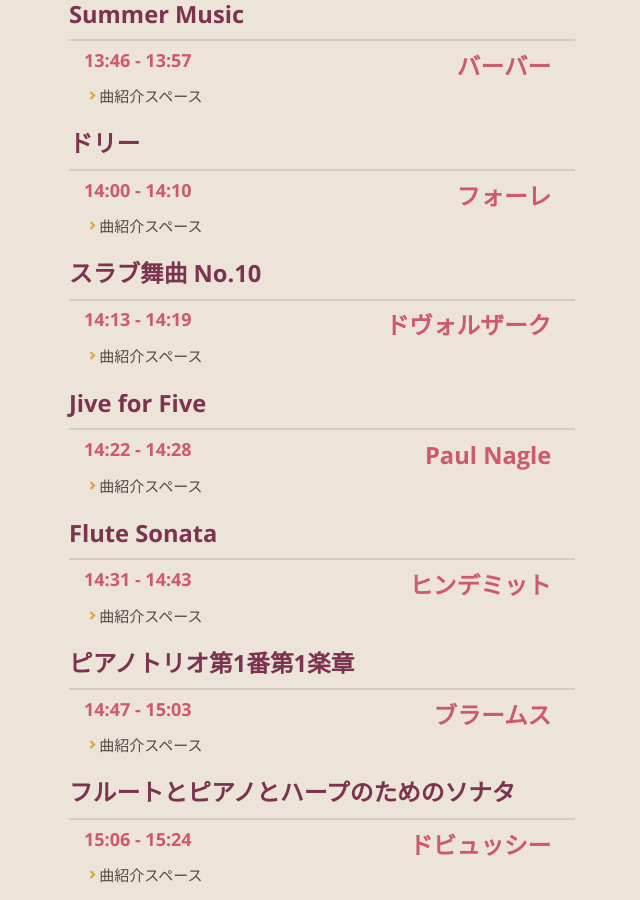
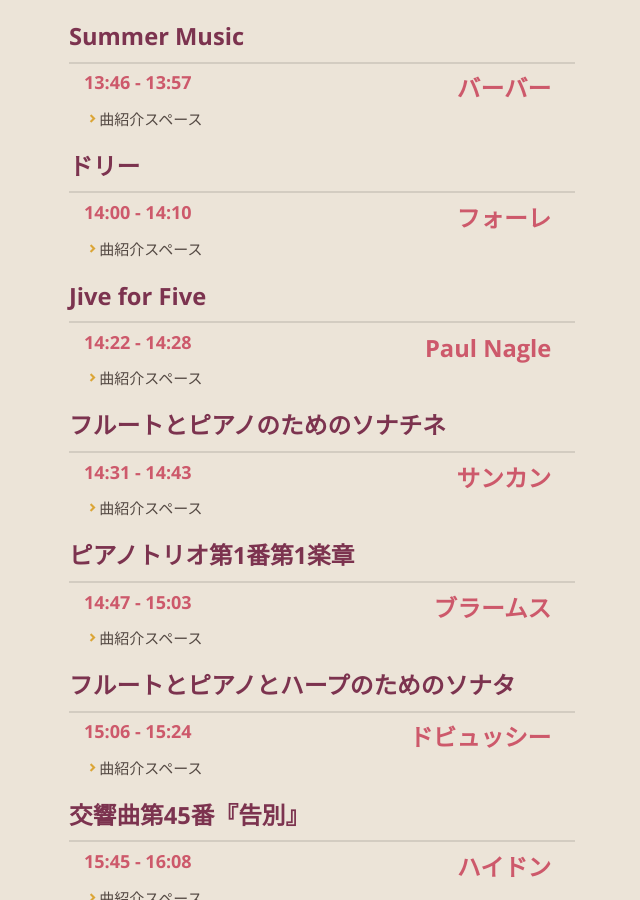
Before and after one commit to Ensemble-Project/Ensemble-Project.github.io, a Jekyll site: the page built from introduction.md, in a window 1280 px wide and 900 px high, scrolled down 1637 px. Shown: the whole window, without its empty margins (318-958 px from the left). Built offline with Jekyll 4.4.1, drawn with Linux system fonts in a browser that asks for light colours; our own code applies the rules of GitHub Pages for plain Markdown files.

Commit message:
曲目変更

```diff
--- a/introduction.md
+++ b/introduction.md
@@ -10,6 +10,7 @@
 * 紹介2
 * 紹介3
 * 長い曲紹介長い曲紹介長い曲紹介長い曲紹介長い曲紹介長い曲紹介長い曲紹介長い曲紹介長い曲紹介長い曲紹介長い曲紹介長い曲紹介長い曲紹介長い曲紹介長い曲紹介長い曲紹介長い曲紹介長い曲紹介長い曲紹介
+* [リンク](https://ja.wikipedia.org/wiki/フルートソナタ_(プーランク))
 
 ## ピアノトリオ
 #### フォーレ
@@ -56,18 +57,13 @@
 ###### 14:00 - 14:10
 * 曲紹介スペース
 
-## スラブ舞曲 No.10
-#### ドヴォルザーク
-###### 14:13 - 14:19
-* 曲紹介スペース
-
 ## Jive for Five
 #### Paul Nagle
 ###### 14:22 - 14:28
 * 曲紹介スペース
 
-## Flute Sonata
-#### ヒンデミット
+## フルートとピアノのためのソナチネ
+#### サンカン
 ###### 14:31 - 14:43
 * 曲紹介スペース
 
```
Also changed, not shown: timetable.md (+1 -2 lines).
